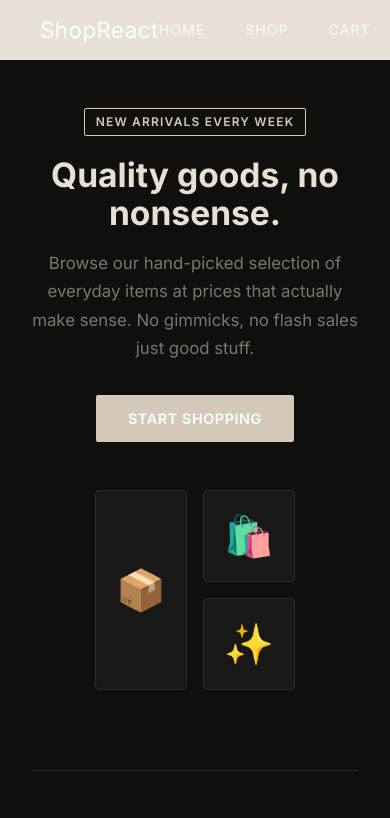
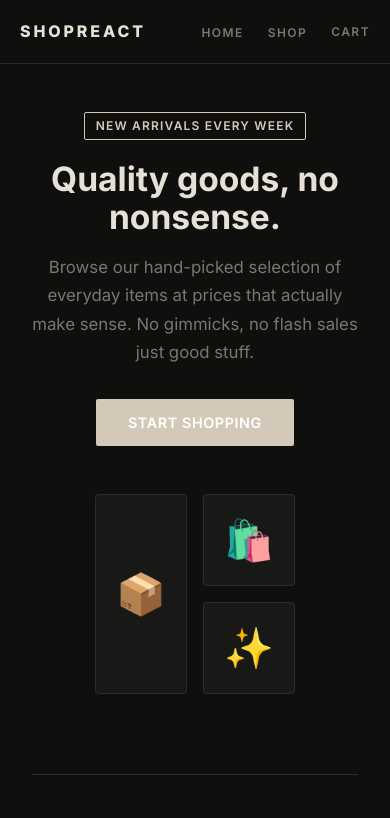
Before and after one commit to MikeBuckets2/shopping-cart, a React (Vite) app: page / in a window 390 px wide. Shown: the top 818 px of the page. Built offline with nearby package versions, Linux system fonts and the light colour scheme.

Commit message:
style: update navbar style

```diff
--- a/src/styles/Navbar.css
+++ b/src/styles/Navbar.css
@@ -1,59 +1,68 @@
 .navbar {
-  background-color: var(--text);
-  color: #fff;
+  background-color: var(--bg);
+  border-bottom: 1px solid var(--border);
   display: flex;
   align-items: center;
   justify-content: space-between;
-  padding: 0 2.5rem;
-  height: 60px;
+  padding: 0 3rem;
+  height: 64px;
   position: sticky;
   top: 0;
   z-index: 100;
 }
 
 .navbar-logo {
-  font-family: var(--font-display);
-  font-size: 1.4rem;
-  color: #fff;
-  letter-spacing: 0.02em;
+  font-size: 1rem;
+  font-weight: 800;
+  letter-spacing: 0.18em;
+  text-transform: uppercase;
+  color: var(--text);
 }
 
 .navbar-links {
   list-style: none;
   display: flex;
-  gap: 2.5rem;
+  gap: 3rem;
   align-items: center;
 }
 
 .navbar-links a {
-  color: rgba(255, 255, 255, 0.75);
-  font-size: 0.9rem;
-  font-weight: 500;
-  letter-spacing: 0.05em;
+  color: var(--text-muted);
+  font-size: 0.75rem;
+  font-weight: 600;
+  letter-spacing: 0.12em;
   text-transform: uppercase;
-  transition: color 0.15s;
+  transition: color 0.12s;
 }
 
 .navbar-links a:hover {
-  color: #fff;
+  color: var(--text);
 }
 
 .cart-link {
   display: flex;
   align-items: center;
-  gap: 0.4rem;
+  gap: 0.5rem;
 }
 
 .cart-badge {
-  background-color: var(--accent);
-  color: #fff;
-  border-radius: 50%;
-  width: 20px;
-  height: 20px;
-  font-size: 0.7rem;
-  font-weight: 600;
+  background-color: var(--accent-warm);
+  color: #0f0f0e;
+  width: 18px;
+  height: 18px;
+  font-size: 0.65rem;
+  font-weight: 800;
   display: flex;
   align-items: center;
   justify-content: center;
   line-height: 1;
 }
+
+@media (max-width: 600px) {
+  .navbar {
+    padding: 0 1.25rem;
+  }
+  .navbar-links {
+    gap: 1.5rem;
+  }
+}
```
